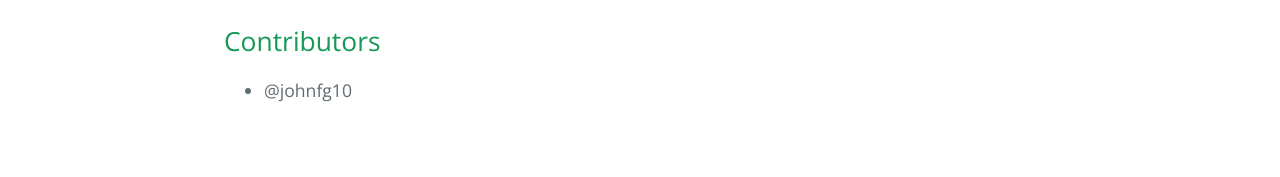
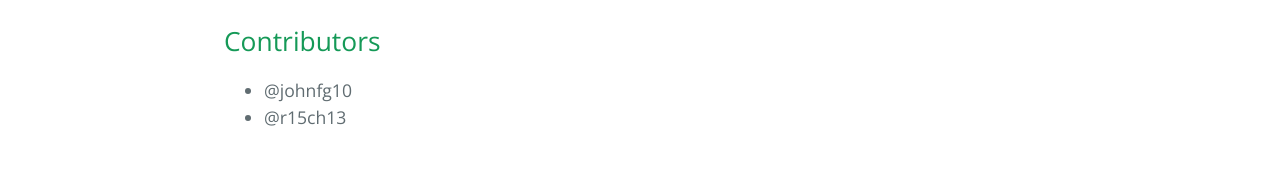
Before and after one commit to Valandur/Web-API, a Jekyll site: the page built from index.md, in a window 1280 px wide. Shown: the part 1910-2087 px from the top of the page. Built offline with Jekyll 4.4.1, drawn with Linux system fonts in a browser that asks for light colours; our own code applies the rules of GitHub Pages for plain Markdown files; before the commit the page ends 2063 px from its top, so only the background shows below that.

Commit message:
added @r15ch13 as a contributor

```diff
--- a/index.md
+++ b/index.md
@@ -45,3 +45,4 @@ Examples of such data can be found [here](docs/DATA.md).
 ## Contributors
 
 - @johnfg10
+- @r15ch13
```
